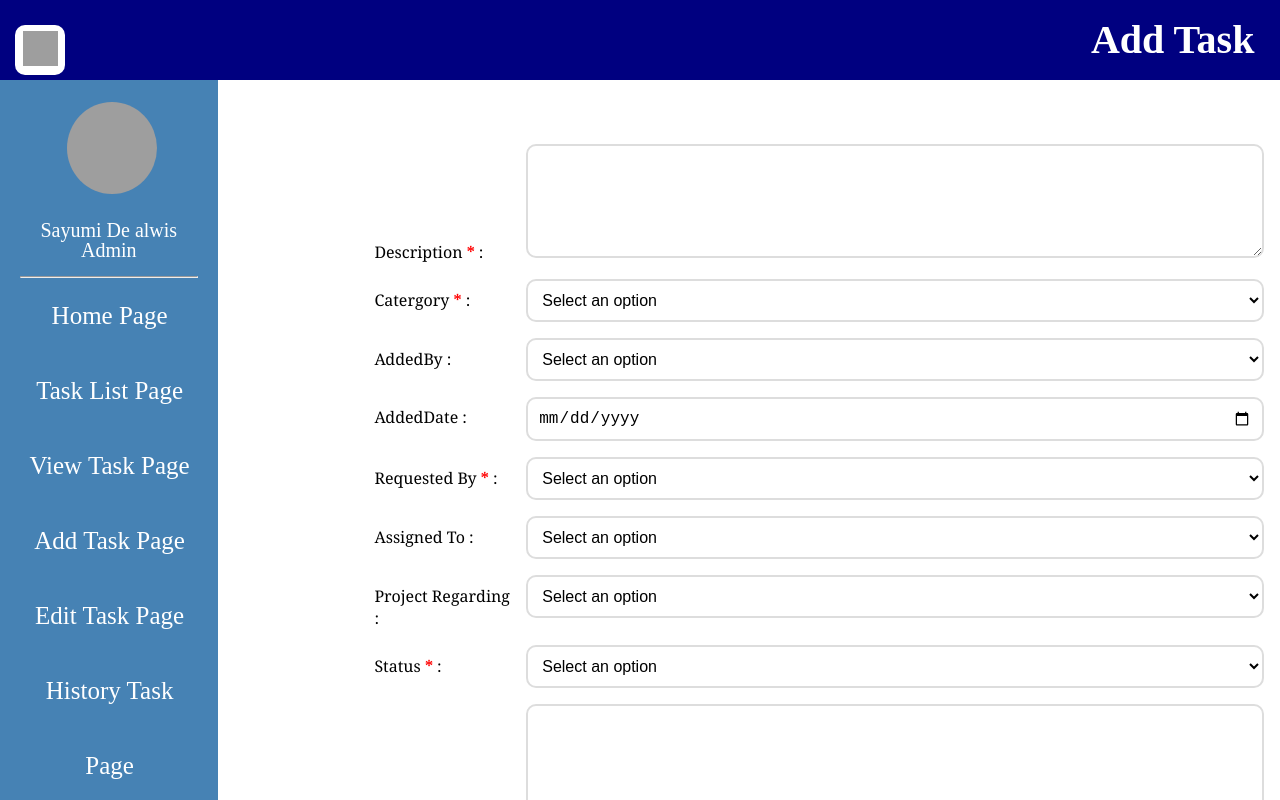
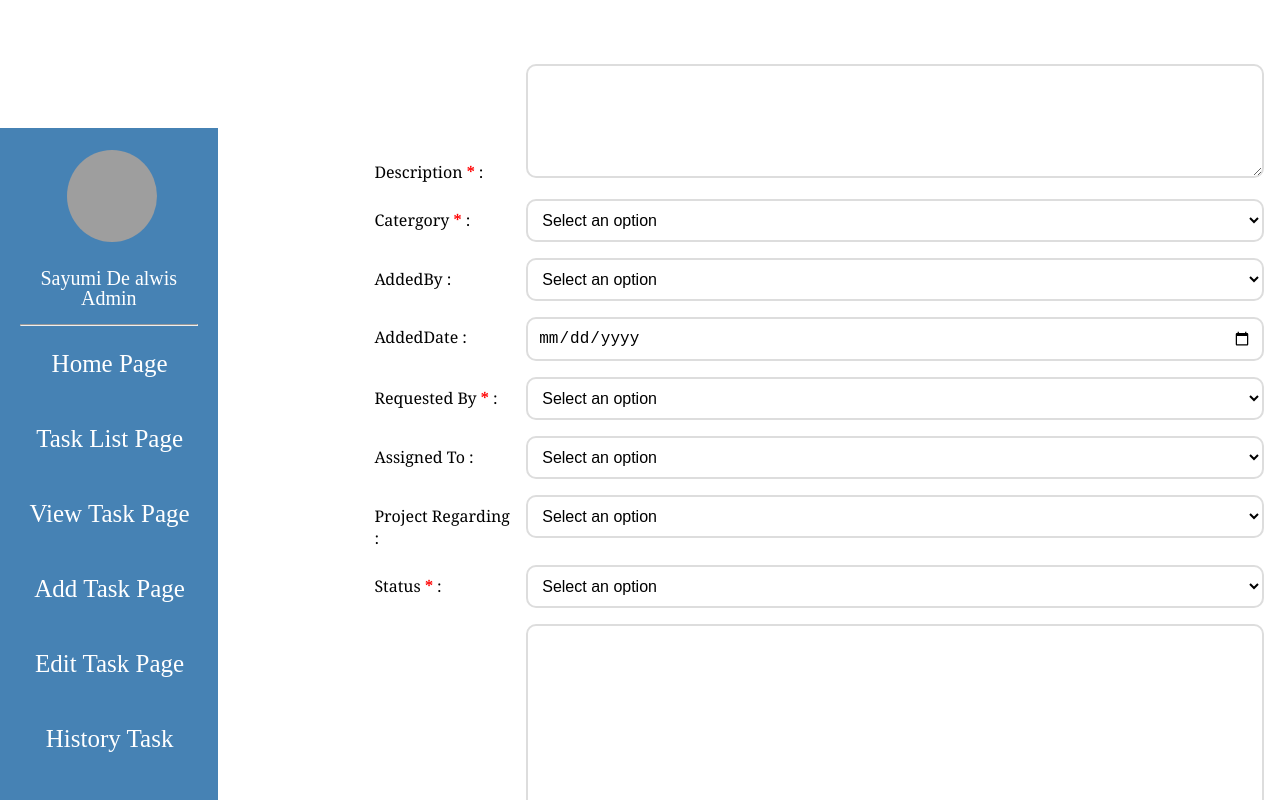
Before and after one commit to Sayumidealwis/sample-page, a React (Create React App) app: page /taskadd in a window 1280 px wide. Shown: the top 800 px of the page. Built offline with nearby package versions, Linux system fonts and the light colour scheme; grey boxes are pictures that could not be loaded.

Commit message:
Add task page changes

```diff
--- a/src/Pages/AddTaskPage.jsx
+++ b/src/Pages/AddTaskPage.jsx
@@ -93,8 +93,6 @@ const AddTaskPage = () => {
   }
 
   return (
-    <div>
-    <Header currentPage="Add Task"/>
     <div className="addtaskpage_container">
       <tabel>
         <form className="addtaskpage_details">
@@ -300,7 +298,6 @@ const AddTaskPage = () => {
         </form>
       </tabel>
     </div>
-    </div>
   )
 }
 
```
